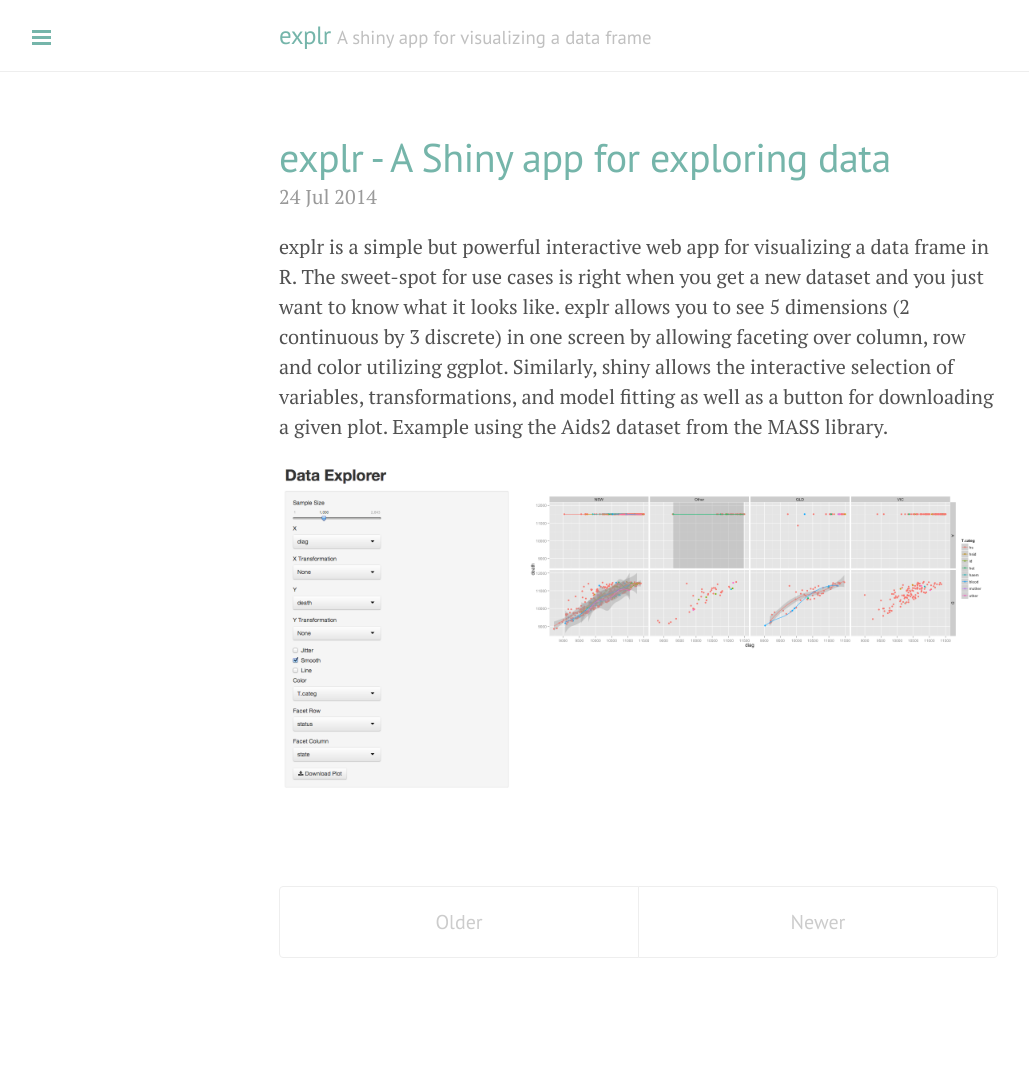
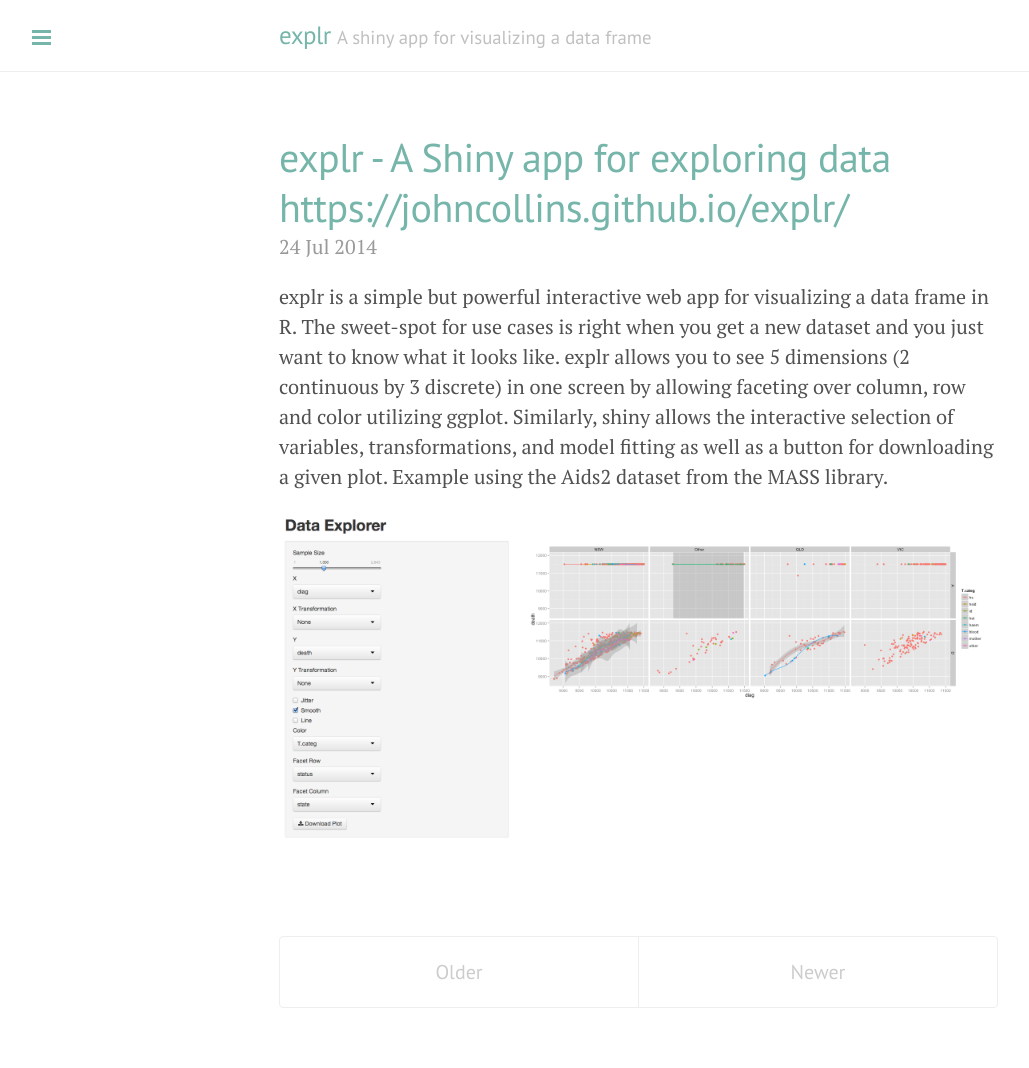
Before and after one commit to johncollins/DataExplorer, a Jekyll site: the page built from index.html, in a window 1280 px wide. Shown: the whole page, without its empty margins (1-1030 px from the left). Built offline with Jekyll 4.4.1, drawn with Linux system fonts in a browser that asks for light colours; the list of posts is cut into pages by our own code; before the commit the page ends 1018 px from its top, so only the background shows below that; some of the changed lines change nothing that is shown.

```diff
--- a/_config.yml
+++ b/_config.yml
@@ -21,4 +21,4 @@
 version:          1.0.0
 
 github:
-  repo:           https://github.com/johncollins/explr
+  repo:           https://github.com/johncollins/explr/
--- a/index.html
+++ b/index.html
@@ -9,6 +9,7 @@
     <h1 class="post-title">
       <a href="{{ post.url }}">
         {{ post.title }}
+        {{site.baseurl}}
       </a>
     </h1>
 
```
